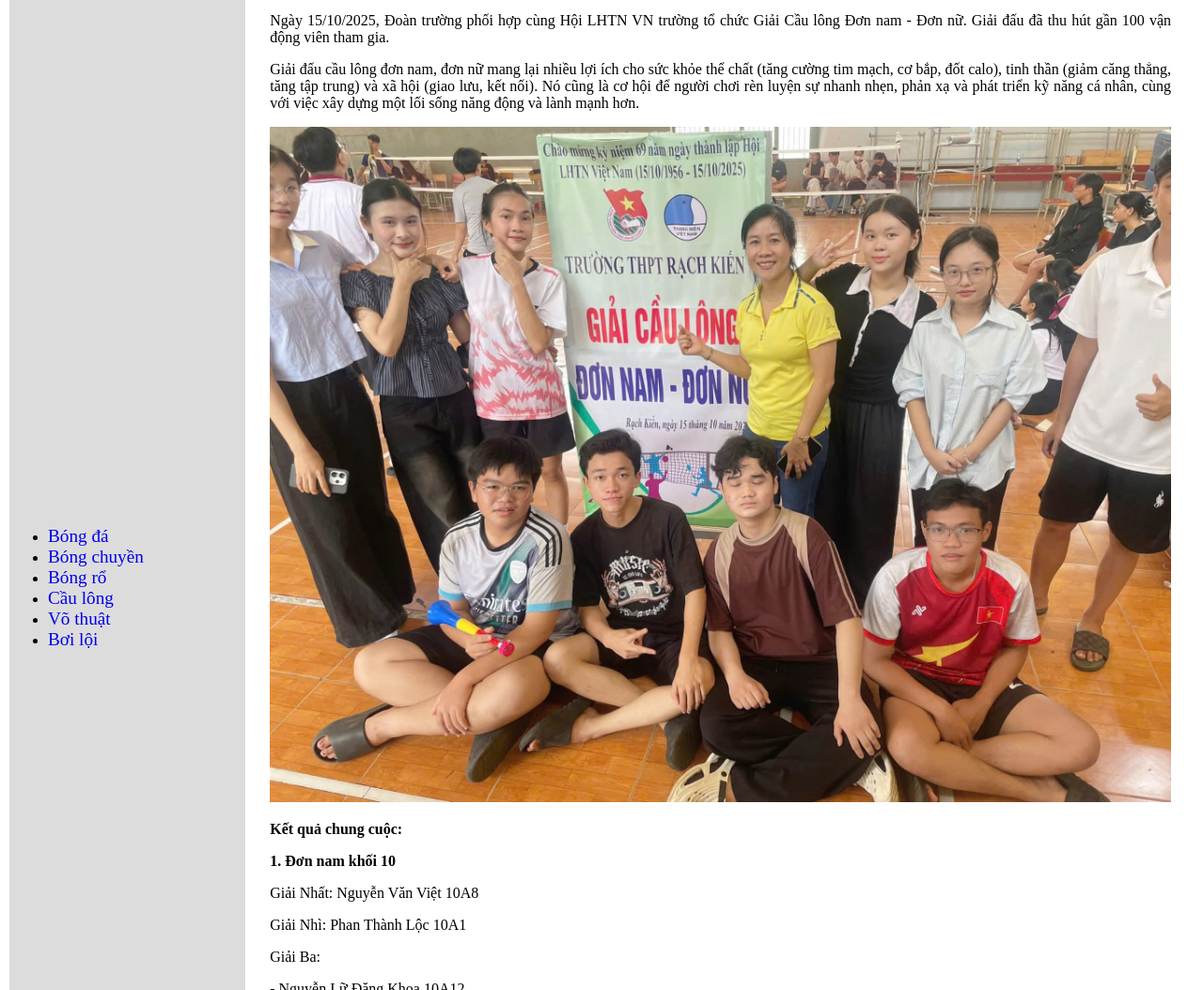
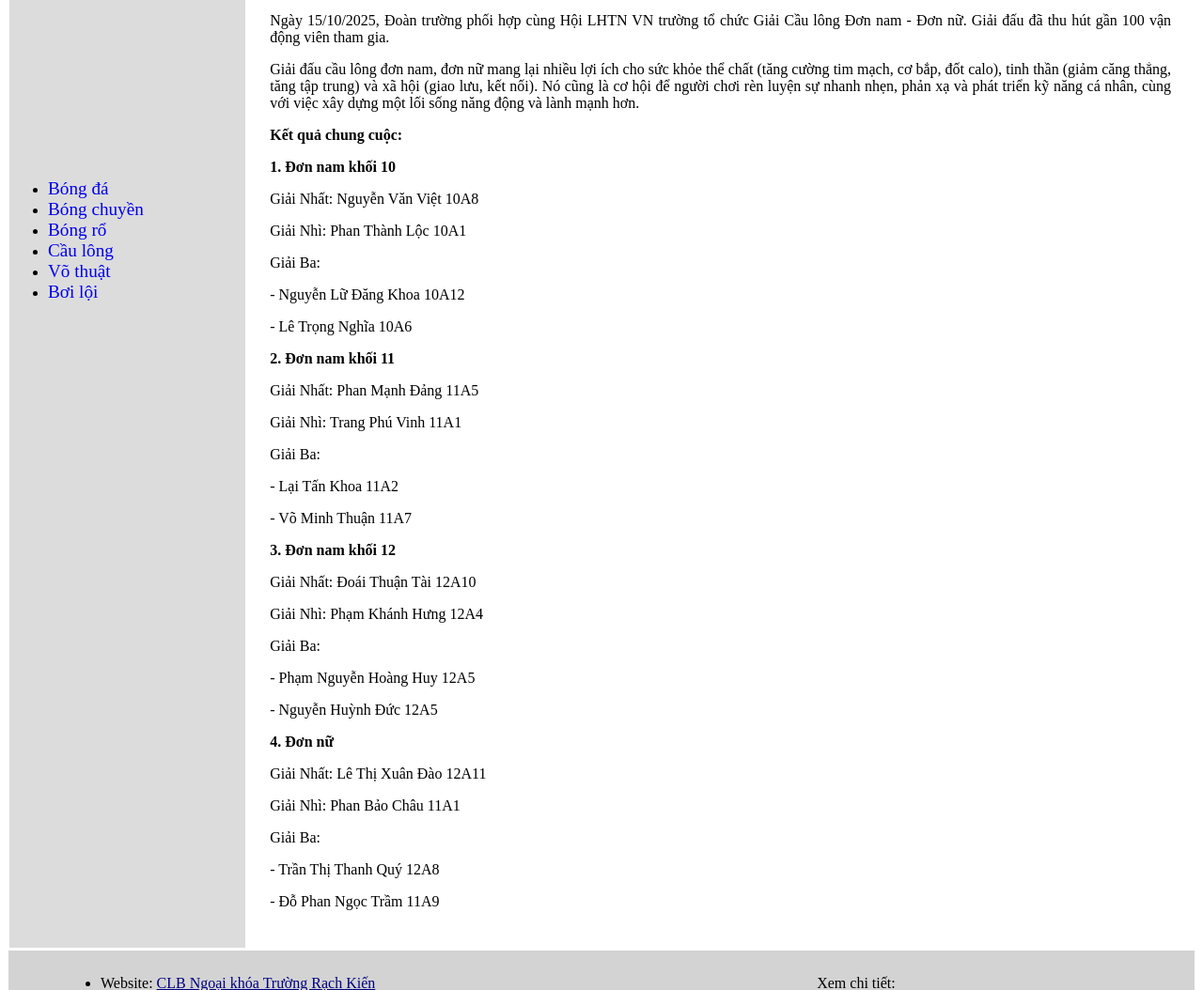
Before and after one commit to vph123/tinhoc, a plain HTML site: page thethao.html in a window 1280 px wide. Shown: the part 1003-2057 px from the top of the page at 94% size. Drawn offline with Linux system fonts and the light colour scheme.

Commit message:
Update thethao.html

```diff
--- a/thethao.html
+++ b/thethao.html
@@ -56,7 +56,6 @@
             <p>
                 Giải đấu cầu lông đơn nam, đơn nữ mang lại nhiều lợi ích cho sức khỏe thể chất (tăng cường tim mạch, cơ bắp, đốt calo), tinh thần (giảm căng thẳng, tăng tập trung) và xã hội (giao lưu, kết nối). Nó cũng là cơ hội để người chơi rèn luyện sự nhanh nhẹn, phản xạ và phát triển kỹ năng cá nhân, cùng với việc xây dựng một lối sống năng động và lành mạnh hơn.
             </p>
-            <img src="thethao2.png" width="100%">
             <p><strong>Kết quả chung cuộc:</strong></p>
             <p><strong>1. Đơn nam khối 10</strong></p>
             <p>Giải Nhất: Nguyễn Văn Việt 10A8</p>
```
